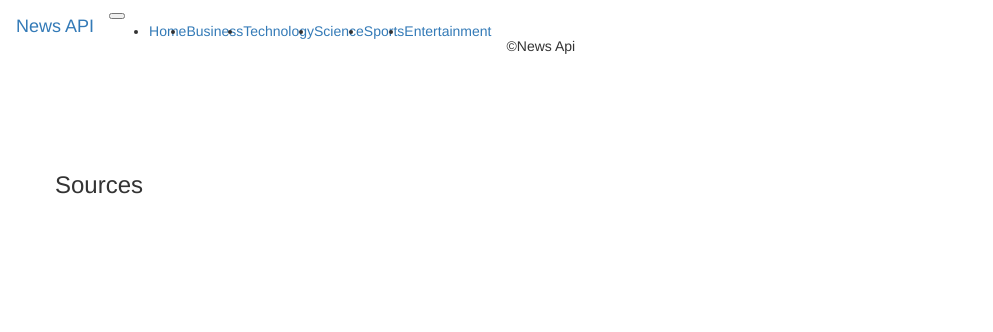
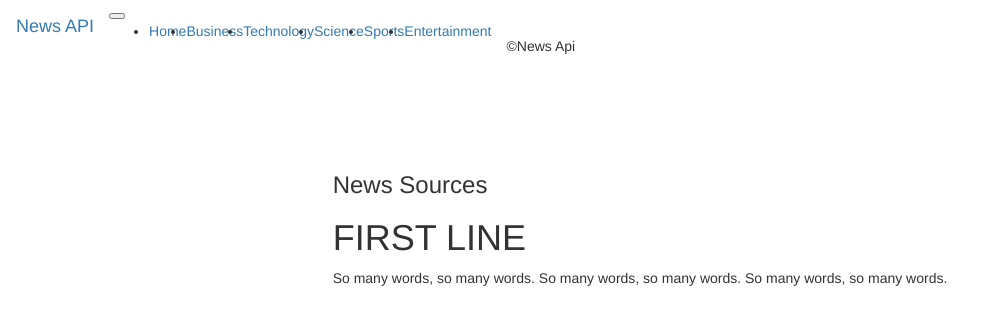
Before and after one commit to emdeechege/NewsAPI, a Flask app: template app/templates/index.html in a window 1280 px wide. Shown: the top 332 px of the page, without its empty margins (0-993 px from the left). Run offline with Flask 2, Linux system fonts and the light colour scheme; the template is opened without the code that fills it, so the values that code supplies are empty; some libraries are stand-ins or nearby versions.

Commit message:
able to load card on sources index

```diff
--- /dev/null
+++ b/app/static/css/index.css
@@ -0,0 +1,17 @@
+.bigone {
+  display: flex;
+  min-height: 100vh;
+  flex-direction: column;
+}
+
+.main {
+    flex: 1 1 0;
+    display: flex;
+}
+.container-fluid {
+  display: flex;
+}
+.col-6 {
+  overflow-y: auto;
+  height: 90vh; /* NEW */
+}
--- a/app/templates/index.html
+++ b/app/templates/index.html
@@ -1,25 +1,77 @@
 <!-- <h1>my display{{message}}</h1> -->
 {% extends 'base.html'%} {% block content %}
+<br>
+<br>
+<br> {% block styles%} {{ super() }}
+<link rel="stylesheet" href="{{url_for('static',filename='css/index.css')}}"> {% endblock %}
 
 <body>
-  <div class="container">
+  <div class="main">
+    <div class="container-fluid">
+      <div class="row">
+
+        <div class="col-3">
+          <div class="card">
+            <div class="card-header">
+              <h3> News Sources</h3>
+            </div>
+            <div class="list-group list-group-flush">
+              <ul>
+                {% for source in sources %}
+                <a href="/article/{{source.id}}">{{source.id}}</a>
+                <br> {% endfor %}
+              </ul>
+            </div>
+
+          </div>
+        </div>
+
+        <div class="col-9">
+          <h1>FIRST LINE</h1> So many words, so many words. So many words, so many words. So many words, so many words.
+        </div>
+
+      </div>
+    </div>
+  </div>
+  <!-- <div class="container">
     <div class="row">
       <div class="columns">
-  <br>
-  <br>
-  <br>
-  <!-- sources section  -->
         <h3> Sources</h3>
         <ul>
           {% for source in sources %}
-    <!-- <li>{{ source.name}}</li> -->
           <a href="/article/{{source.id}}">{{source.id}}</a>
-<br>
-     {% endfor %}
+          <br> {% endfor %}
         </ul>
       </div>
-<div class="columns"
-</div>
+      <div class="columns" </div> -->
 </body>
 
 {% endblock %}
+
+<div class="main">
+  <div class="container-fluid">
+    <div class="row">
+
+      <div class="col-3">
+        <div class="card">
+          <div class="card-header">
+            <h3> News Sources</h3>
+          </div>
+          <div class="list-group list-group-flush">
+            <ul>
+              {% for source in sources %}
+              <a href="/article/{{source.id}}">{{source.id}}</a>
+              <br> {% endfor %}
+            </ul>
+          </div>
+
+        </div>
+      </div>
+
+      <div class="col-9">
+        <h1>FIRST LINE</h1> So many words, so many words. So many words, so many words. So many words, so many words.
+      </div>
+
+    </div>
+  </div>
+</div>
```
Lines whose indentation alone changed are shown as unchanged.
